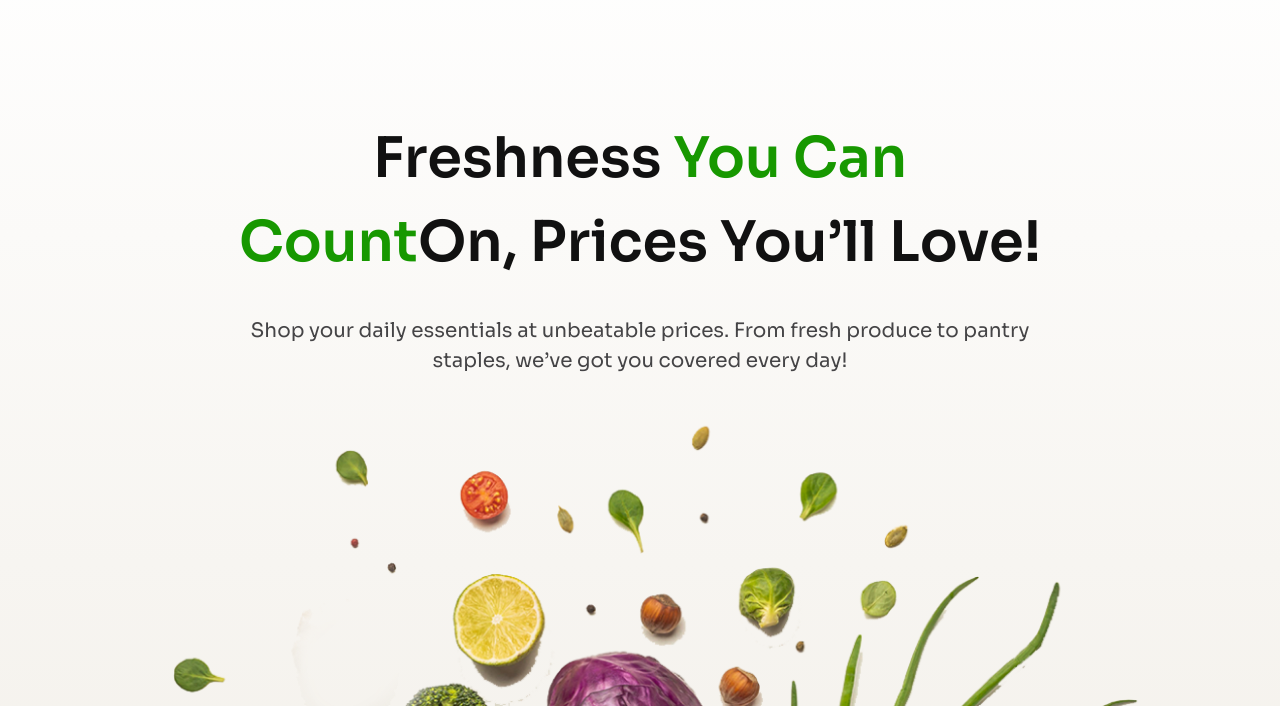
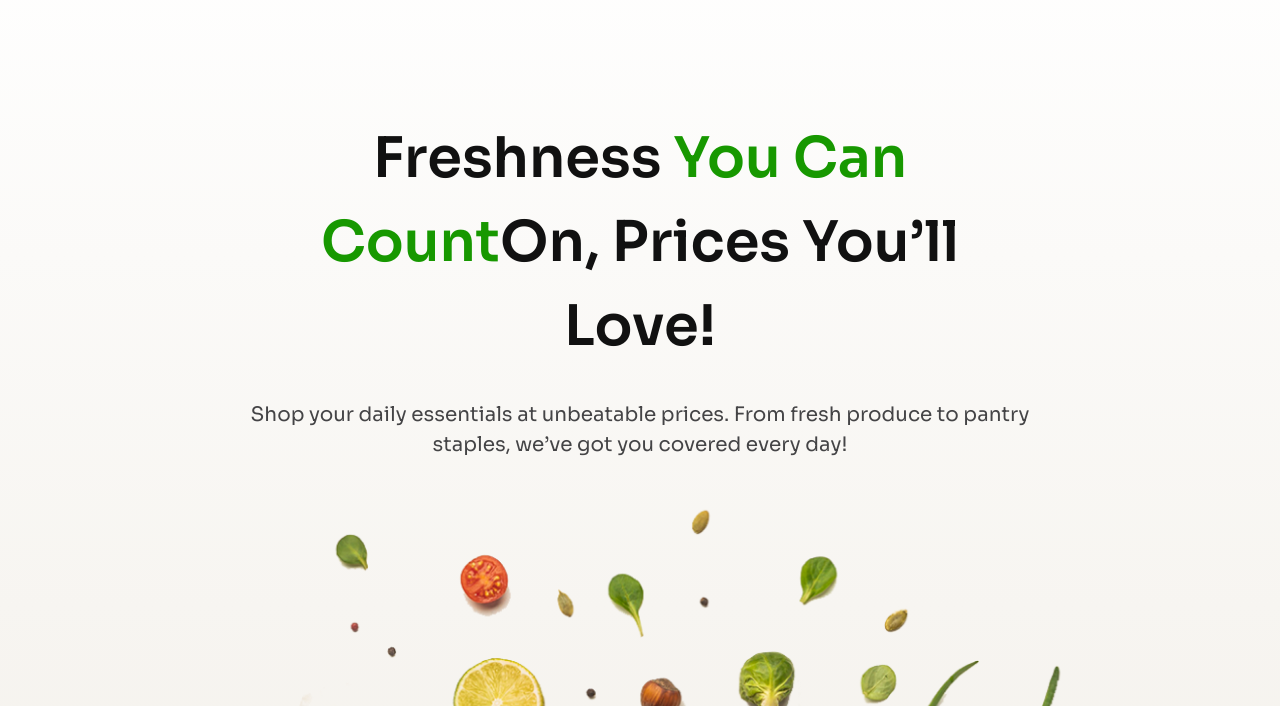
Before and after one commit to ShoaibTaimur/Project-Nature-s-Platter, a plain HTML site: page index.html in a window 1280 px wide. Shown: the part 94-800 px from the top of the page. Drawn offline with nearby package versions, Linux system fonts and the light colour scheme.

Commit message:
Fixed Hero section

```diff
--- a/index.html
+++ b/index.html
@@ -20,7 +20,8 @@
 </head>
 
 <body class="font-sora">
-    <header class="px-[20px] sm:px-[60px] lg:px-[100px] xl:px-[140px] pt-[4px] bg-linear-to-t from-[#EFEBE3] to-white flex flex-col items-center">
+    <header
+        class="px-[20px] sm:px-[60px] lg:px-[100px] xl:px-[140px] pt-[4px] bg-linear-to-t from-[#EFEBE3] to-white flex flex-col items-center">
         <div class="navbar bg-base-100">
             <div class="navbar-start">
                 <img class="h-[60px] w-[154px]" src="Assets/logo-header.png" alt="">
@@ -57,10 +58,15 @@
                     </ul>
                 </div>
 
+
             </div>
         </div>
-        <h1 class="w-[827px] text-[56px] font-semibold text-[#111111] text-center mt-[130px] mb-[32px]">Freshness <span class="text-[#179800]">You Can</span><br><span class="text-[#179800]">Count</span>On, Prices You’ll Love!</h1>
-        <p class="text-[20px] font-normal opacity-80 text-center mb-[37px]">Shop your daily essentials at unbeatable prices. From fresh produce to pantry <br>staples, we’ve got you covered
+        <h1
+            class="sm:w-[800px] text-[40px] md:text-[45px] lg:text-[56px] font-semibold text-[#111111] text-center mt-[130px] mb-[32px]">
+            Freshness <span class="text-[#179800]">You Can</span><br><span class="text-[#179800]">Count</span>On, Prices
+            You’ll Love!</h1>
+        <p class="text-[20px] font-normal opacity-80 text-center mb-[37px]">Shop your daily essentials at unbeatable
+            prices. From fresh produce to pantry <br>staples, we’ve got you covered
             every day!</p>
         <img src="Assets/hero-vegetables.png" alt="">
     </header>
```
